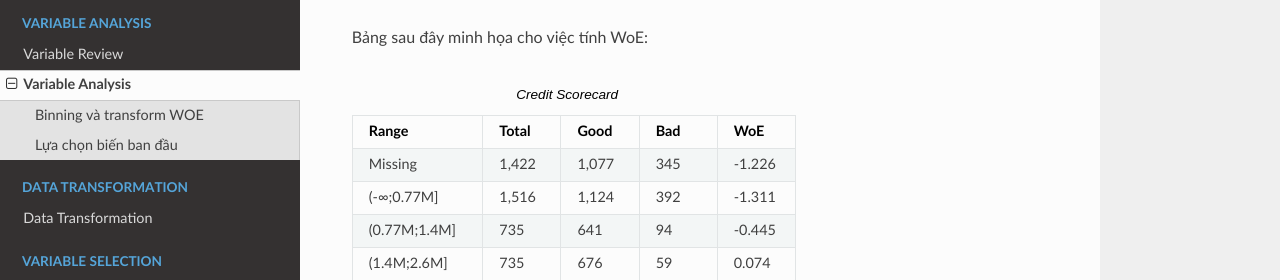
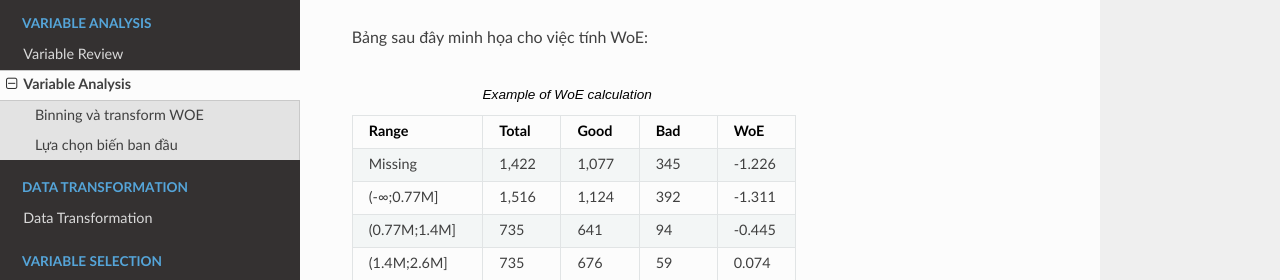
Before and after one commit to thanhtra254/SMCS, a Sphinx documentation site: the page built from docs/post/VariableAnalysis.rst, in a window 1280 px wide and 900 px high, scrolled down 1020 px. Shown: the part 173-453 px from the top of the window. Built offline with Sphinx 7.4.7 and the Read the Docs theme 2.0.0, drawn with Linux system fonts in a browser that asks for light colours; comment, search, counter and statistics services are not loaded.

Commit message:
Update VariableAnalysis.rst

```diff
--- a/docs/post/VariableAnalysis.rst
+++ b/docs/post/VariableAnalysis.rst
@@ -46,7 +46,7 @@ Biến đổi WOE có các lợi thế như sau:
 
 Bảng sau đây minh họa cho việc tính WoE:
 
-.. list-table:: Credit Scorecard
+.. list-table:: Example of WoE calculation
    :widths: 25 15 15 15 15
    :header-rows: 1
 
```
